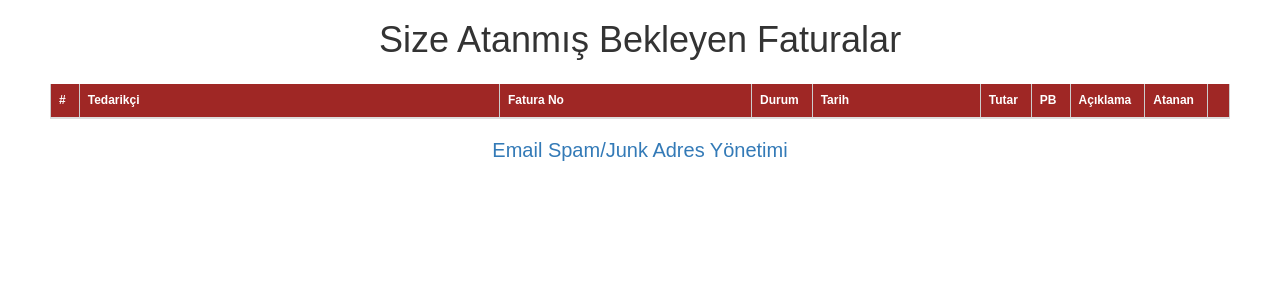
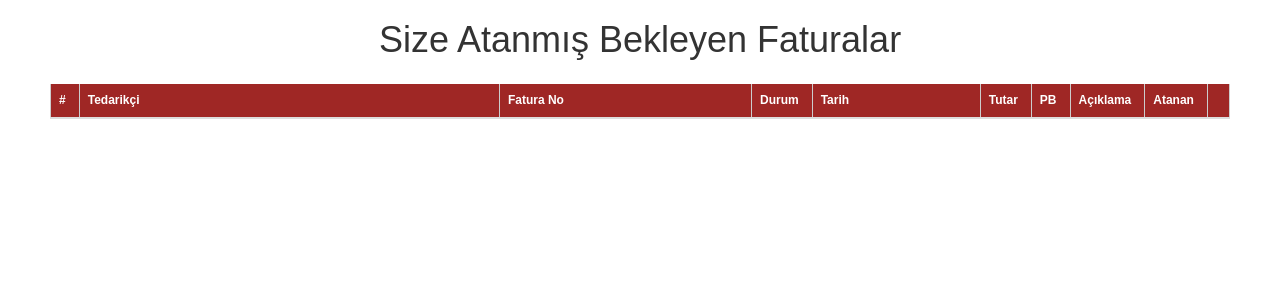
Before and after one commit to hnsay/Invoice-Manager-Website, a PHP site: page /app/views/welcome.php in a window 1280 px wide. Shown: the part 52-352 px from the top of the page. Run offline with PHP 8.4, Linux system fonts and the light colour scheme; the visitor is signed in with stand-in values (Sample User, id 1); data that the repository does not hold is empty; some libraries are stand-ins or nearby versions.

Commit message:
remove bottom link for email spam management

```diff
--- a/app/views/welcome.php
+++ b/app/views/welcome.php
@@ -146,10 +146,6 @@ table.dataTable thead th {
         <?php endwhile; ?>
   </tbody>
 </table>
-</div>
-<div style="font-size:20px;padding-bottom:50px;margin-:50px;">
-    <a href="https://outlook.office.com/mail/options/mail/junkEmail" target="_blank">Email Spam/Junk Adres Yönetimi</a><br>
-    <?php //<img src="images/sender-unblock.png"> ?>
 </div>
 
 <script>
```
